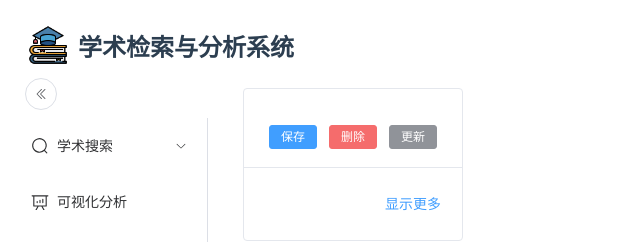
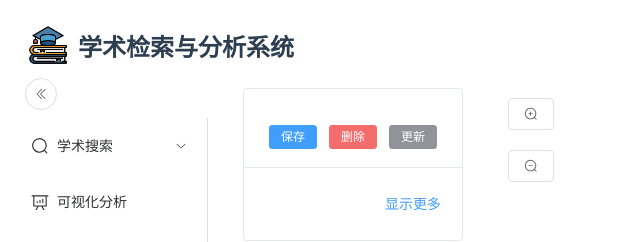
Before and after one commit to Countra/vda-thesis, a Vue app: page /analysis/vda/1 in a window 1280 px wide. Shown: the top 242 px of the page, without its empty margins (0-640 px from the left). Built offline with nearby package versions, Linux system fonts and the light colour scheme; no server answers.

Commit message:
Adaptation to different mouse wheel zoom effects
1. Zoom function has been removed from the visual analysis list card.
2. Zoom in and out buttons added to the analysis details page.
3. Restricted the zoom range of the chart.

```diff
--- a/src/components/VdaAnalysis.vue
+++ b/src/components/VdaAnalysis.vue
@@ -40,7 +40,21 @@
       }}</el-button>
     </el-card>
   </div>
-  <div :id="mychartsId" class="chart-box" />
+  <div class="chart-box">
+    <div class="echarts-zoom-btn">
+      <el-tooltip content="放大" placement="right-start" effect="light">
+        <el-button @click="zoomIn"
+          ><el-icon><zoom-in /></el-icon
+        ></el-button>
+      </el-tooltip>
+      <el-tooltip content="缩小" placement="right-start" effect="light">
+        <el-button @click="zoomOut"
+          ><el-icon><zoom-out /></el-icon
+        ></el-button>
+      </el-tooltip>
+    </div>
+    <div :id="mychartsId" class="chart-app" />
+  </div>
 </template>
 
 <script>
@@ -70,6 +84,9 @@ export default {
     const abstract = ref(null);
 
     const abstractStatus = ref(true);
+
+    // Echarts 实例化对象
+    let myChart = null;
 
     const toggleAbstract = () => {
       abstract.value.classList.toggle("collapse");
@@ -106,7 +123,7 @@ export default {
           });
       }
 
-      const myChart = echarts.init(document.getElementById(mychartsId.value));
+      myChart = echarts.init(document.getElementById(mychartsId.value));
       console.log(myChart);
       let option = null;
       const loading = ElLoading.service({
@@ -185,6 +202,11 @@ export default {
                   links: graph.links,
                   categories: graph.categories,
                   roam: true,
+                  scaleLimit: {
+                    min: 0.5,
+                    max: 2,
+                  },
+                  zoom: 1,
                   label: {
                     position: "right",
                     formatter: "{b}",
@@ -291,12 +313,32 @@ export default {
       initT();
     });
 
+    const zoomIn = () => {
+      myChart.setOption({
+        series: {
+          zoom: myChart.getOption().series[0].zoom + 0.2,
+        },
+      });
+    };
+
+    const zoomOut = () => {
+      if (myChart.getOption().series[0].zoom > 0) {
+        myChart.setOption({
+          series: {
+            zoom: myChart.getOption().series[0].zoom - 0.2,
+          },
+        });
+      }
+    };
+
     return {
       paper,
       router,
       paperId,
       abstract,
       mychartsId,
+      zoomIn,
+      zoomOut,
       abstractStatus,
       toggleAbstract,
       saveVda,
@@ -309,9 +351,15 @@ export default {
 
 <style lang="css" scoped>
 .chart-box {
+  position: relative;
   margin-left: 200px;
   width: calc(100vw - 460px);
   height: calc(100vh - 130px);
+}
+
+.chart-app {
+  width: 100%;
+  height: 100%;
 }
 
 .vda-info-card {
@@ -357,4 +405,21 @@ export default {
   margin-top: 10px;
   padding: 0 5px;
 }
+
+.echarts-zoom-btn {
+  position: absolute;
+  left: 80px;
+  top: 0;
+  z-index: 10;
+  display: flex;
+  justify-content: center;
+  align-items: center;
+  flex-direction: column;
+  padding: 0;
+  margin: 0;
+}
+
+.echarts-zoom-btn button {
+  margin: 10px 0;
+}
 </style>
--- a/src/components/VdaListCard.vue
+++ b/src/components/VdaListCard.vue
@@ -86,7 +86,7 @@ export default {
             data: graph.nodes,
             links: graph.links,
             categories: graph.categories,
-            roam: true,
+            roam: "move",
             label: {
               position: "right",
               formatter: "{b}",
```
